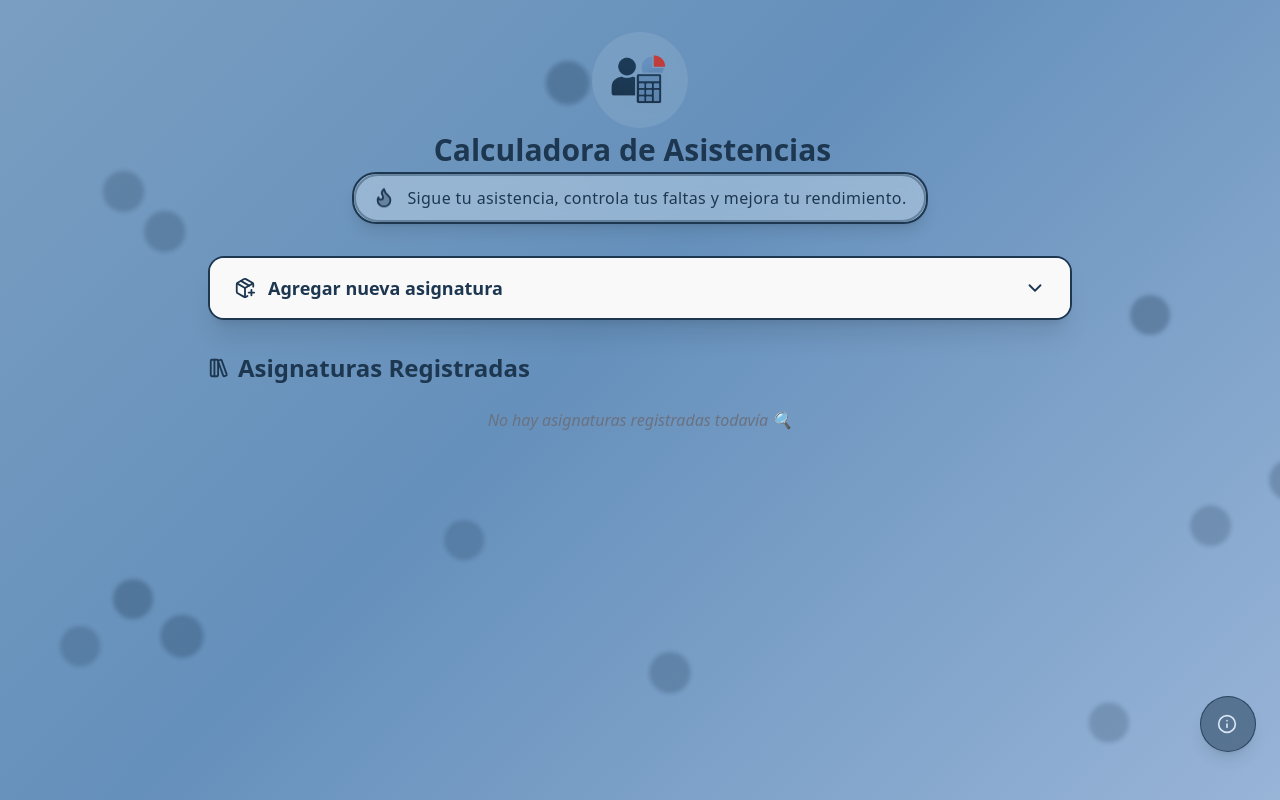
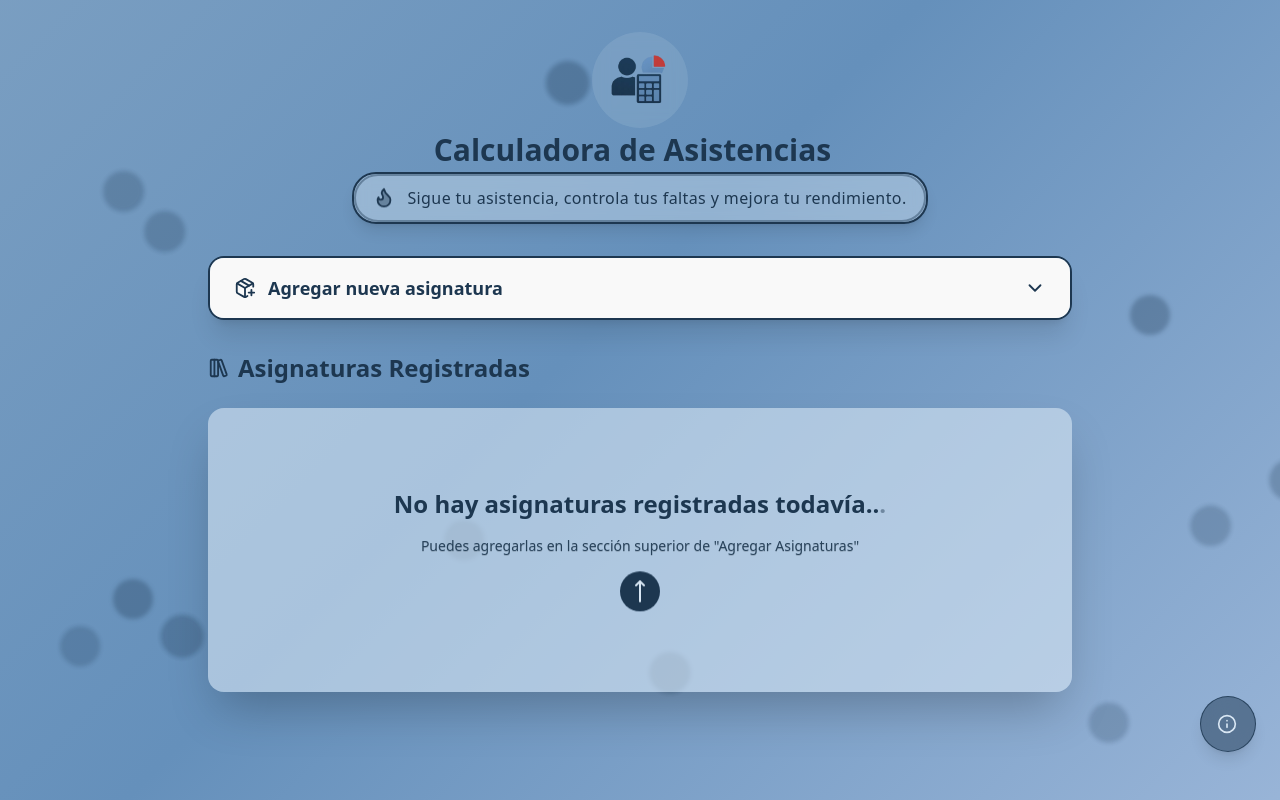
Before and after one commit to PabloGonz68/calculadora-asistencias, a React (Vite) app: page / in a window 1280 px wide. Built offline with nearby package versions, Linux system fonts and the light colour scheme.

Commit message:
Fixed sin asignaturas

```diff
--- a/src/components/ListaAsignaturas.tsx
+++ b/src/components/ListaAsignaturas.tsx
@@ -1,8 +1,9 @@
 import { motion } from "framer-motion";
-import { Trash2, CalendarDays, LibraryBig, Notebook } from "lucide-react";
+import { Trash2, CalendarDays, LibraryBig, Notebook, BookDashed, MoveUp } from "lucide-react";
 import type { Asignatura } from "../utils/calculations";
 import { calcularAsistencia } from "../utils/calculations";
 import { GraficoFaltas } from "./GraficoFaltas";
+import { div } from "framer-motion/client";
 
 interface ListaAsignaturasProps {
     asignaturas: Asignatura[];
@@ -21,9 +22,22 @@ export const ListaAsignaturas = ({
             </h2>
 
             {asignaturas.length === 0 && (
-                <p className="text-gray-500 text-center italic">
-                    No hay asignaturas registradas todavía 🔍
-                </p>
+                <div className="flex items-center justify-center gap-3 rounded-2xl w-full bg-secondary-light/60 shadow-2xl">
+
+                    <div className="px-5 py-20 flex flex-col items-center gap-4">
+                        <p className="text-primary text-center text-2xl font-semibold">
+                            No hay asignaturas registradas todavía
+                            <span className="dot">.</span>
+                            <span className="dot">.</span>
+                            <span className="dot">.</span>
+                        </p>
+                        <p className="text-primary/90 text-sm text-shadow-2xs">Puedes agregarlas en la sección superior de "Agregar Asignaturas"</p>
+                        <MoveUp size={40} className="bg-primary text-secondary-light rounded-full p-2 animate-bounce-slow" />
+
+
+
+                    </div>
+                </div>
             )}
 
             <div className="grid gap-6 md:grid-cols-1 lg:grid-cols-2 items-stretch">
--- a/src/index.css
+++ b/src/index.css
@@ -10,6 +10,22 @@
   --color-texto: #213547;
   --color-acento: #C13D3B;
 }
+
+@keyframes dotBlink {
+  0%, 20% { opacity: 0; }
+  40%, 100% { opacity: 1; }
+}
+
+.dot {
+  animation: dotBlink 1.5s infinite;
+}
+.dot:nth-child(2) {
+  animation-delay: 0.3s;
+}
+.dot:nth-child(3) {
+  animation-delay: 0.6s;
+}
+
 
 @keyframes bounce-slow {
   0%, 100% {
@@ -24,6 +40,18 @@
   animation: bounce-slow 2s infinite;
 }
 
+@keyframes bounce-fast {
+  0%, 100% {
+    transform: translateY(0);
+  }
+  50% {
+    transform: translateY(-3px);
+  }
+}
+
+.animate-bounce-fast {
+  animation: bounce-fast 1s infinite;
+}
 
 /* 🌈 Fondo degradado animado */
 .bg-gradient-animado {
```
